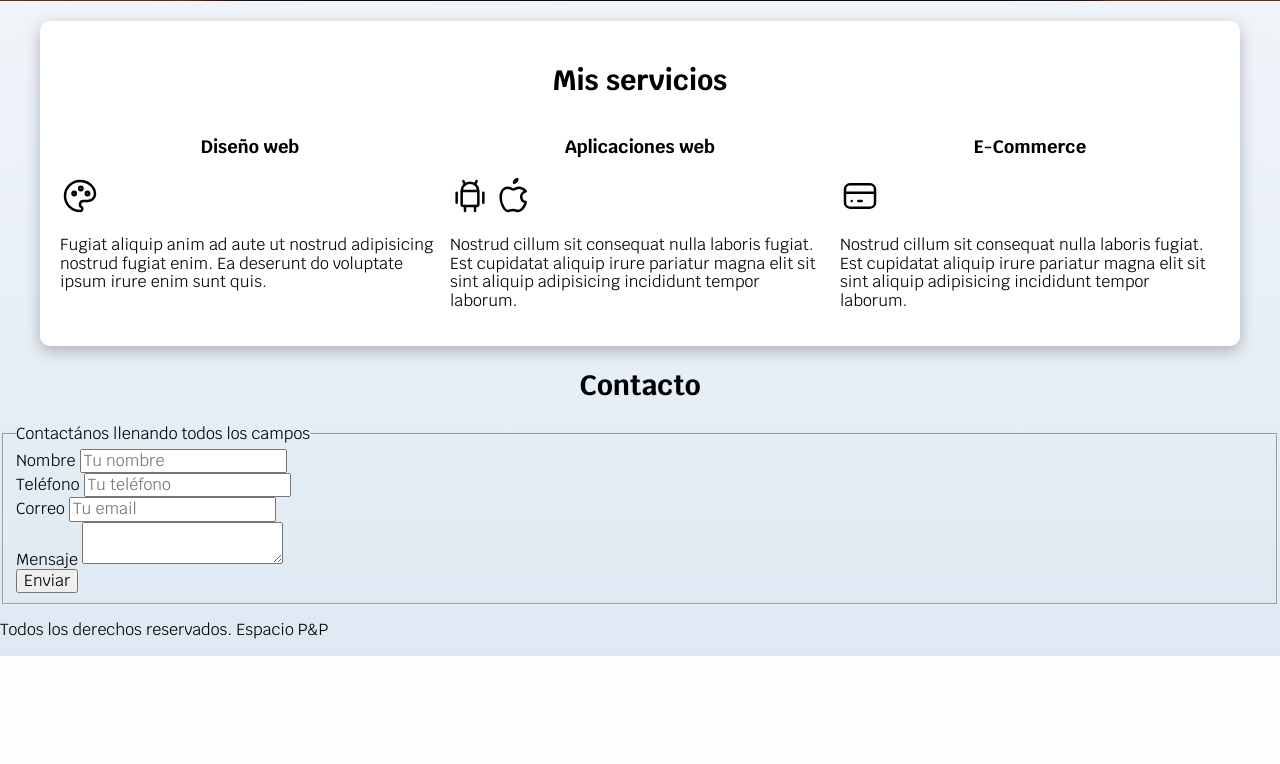
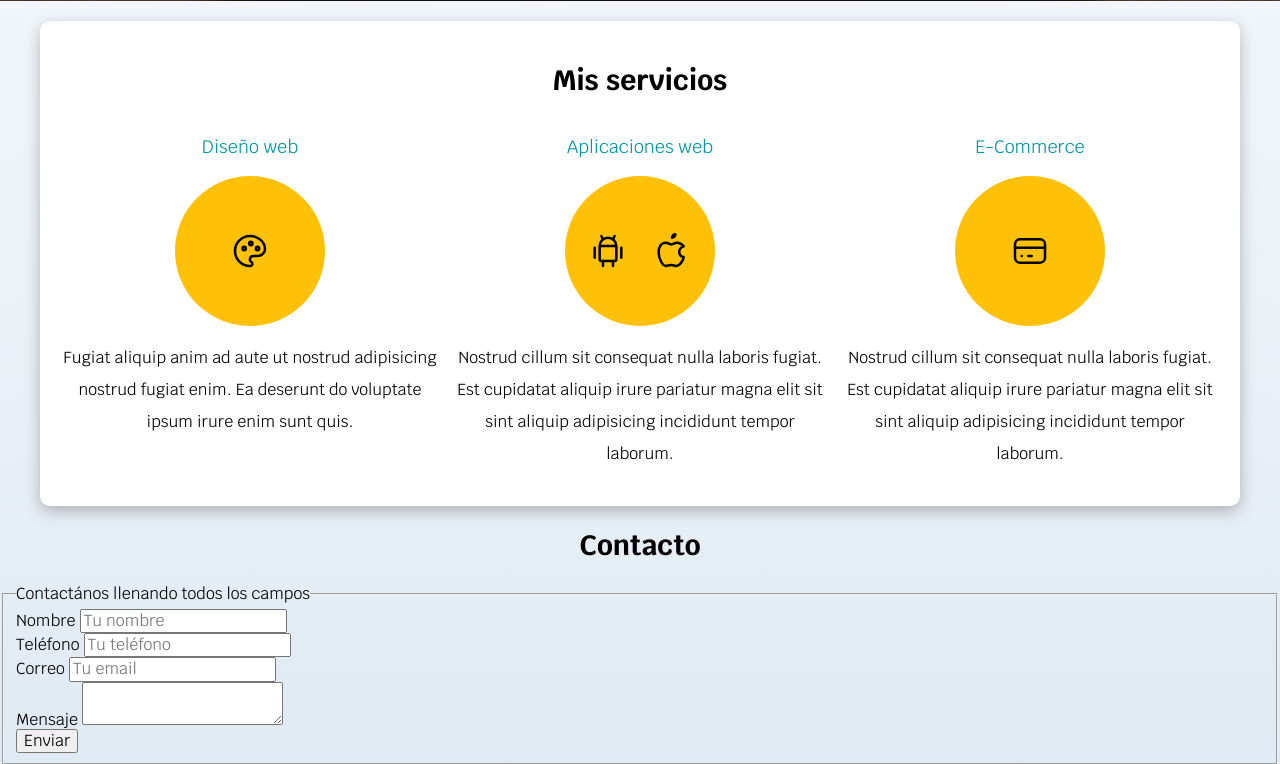
Before and after one commit to mundoenrique/desarrollo-web-juan-pablo, a PHP site: page / in a window 1280 px wide. Shown: the part 587-1351 px from the top of the page. Before the commit the page ends 1243 px from the top, so only its background shows below. Run offline with PHP 8.4, Linux system fonts and the light colour scheme.

Commit message:
Servicios

```diff
--- a/freelancer/css/styles.css
+++ b/freelancer/css/styles.css
@@ -176,3 +176,29 @@ h3 {
     column-gap: 1rem;
   }
 }
+
+.servicio {
+  display: flex;
+  flex-direction: column;
+  align-items: center;
+}
+
+.servicio h3 {
+  color: var(--secundario);
+  font-weight: normal;
+}
+
+.servicio p {
+  line-height: 2;
+  text-align: center;
+}
+
+.servicio .iconos {
+  height: 15rem;
+  width: 15rem;
+  background-color: var(--primario);
+  border-radius: 50%;
+  display: flex;
+  justify-content: space-evenly;
+  align-items: center;
+}
--- a/freelancer/index.html
+++ b/freelancer/index.html
@@ -59,8 +59,9 @@
       <h2>Mis servicios</h2>
 
       <div class="servicios">
-        <section>
+        <section class="servicio">
           <h3>Diseño web</h3>
+          <div class="iconos">
             <svg
               xmlns="http://www.w3.org/2000/svg"
               class="icon icon-tabler icon-tabler-palette"
@@ -81,6 +82,7 @@
               <path d="M12.5 7.5m-1 0a1 1 0 1 0 2 0a1 1 0 1 0 -2 0" />
               <path d="M16.5 10.5m-1 0a1 1 0 1 0 2 0a1 1 0 1 0 -2 0" />
             </svg>
+          </div>
 
           <p>
             Fugiat aliquip anim ad aute ut nostrud adipisicing nostrud fugiat enim. Ea deserunt do voluptate ipsum irure
@@ -88,9 +90,9 @@
           </p>
         </section>
 
-        <section>
+        <section class="servicio">
           <h3>Aplicaciones web</h3>
-
+          <div class="iconos">
             <svg
               xmlns="http://www.w3.org/2000/svg"
               class="icon icon-tabler icon-tabler-brand-android"
@@ -131,6 +133,7 @@
               />
               <path d="M12 4a2 2 0 0 0 2 -2a2 2 0 0 0 -2 2" />
             </svg>
+          </div>
 
           <p>
             Nostrud cillum sit consequat nulla laboris fugiat. Est cupidatat aliquip irure pariatur magna elit sit sint
@@ -138,9 +141,9 @@
           </p>
         </section>
 
-        <section>
+        <section class="servicio">
           <h3>E-Commerce</h3>
-
+          <div class="iconos">
             <svg
               xmlns="http://www.w3.org/2000/svg"
               class="icon icon-tabler icon-tabler-credit-card"
@@ -159,6 +162,7 @@
               <path d="M7 15l.01 0" />
               <path d="M11 15l2 0" />
             </svg>
+          </div>
 
           <p>
             Nostrud cillum sit consequat nulla laboris fugiat. Est cupidatat aliquip irure pariatur magna elit sit sint
```
Lines whose indentation alone changed are shown as unchanged.
